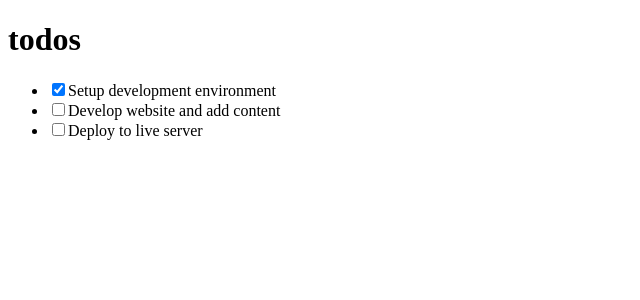
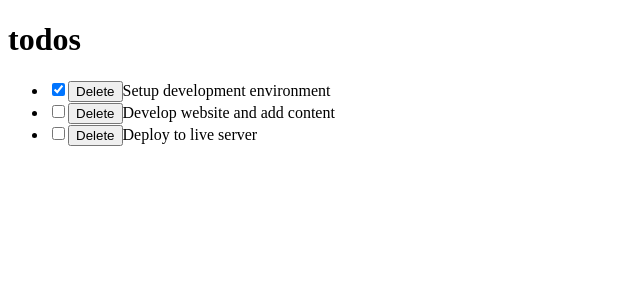
Before and after one commit to Trast00/react-todo-app, a React (Create React App) app: page / in a window 1280 px wide. Shown: the top 300 px of the page, without its empty margins (0-640 px from the left). Built offline with nearby package versions, Linux system fonts and the light colour scheme.

Commit message:
Add delete button feature

```diff
--- a/src/components/TodoContainer.js
+++ b/src/components/TodoContainer.js
@@ -37,11 +37,21 @@ class TodoContainer extends React.Component {
       }
     })
   }
+
+  delTodo = id => {
+    this.setState({
+      todos: [
+        ...this.state.todos.filter(todo => {
+          return todo.id !== id;
+        })
+      ]
+    });
+  };
   render() {
     return (
       <div>
         <Header />
-        <TodosList todos={this.state.todos} handleChangeProps={this.handleChange} />
+        <TodosList todos={this.state.todos} handleChangeProps={this.handleChange} delTodo={this.delTodo} />
       </div>
     );
   }
--- a/src/components/TodoItem.js
+++ b/src/components/TodoItem.js
@@ -4,6 +4,7 @@ function TodoItem(props) {
   return <li>
     <input type="checkbox" checked={props.todo.completed}
     onChange={() => props.handleChangeProps(props.todo.id)}/>
+    <button onClick={() => props.deleteTodoProps(props.todo.id)} >Delete</button>
     {props.todo.title}
   </li>
 }
--- a/src/components/TodosList.js
+++ b/src/components/TodosList.js
@@ -8,7 +8,7 @@ class TodosList extends React.Component {
         {this.props.todos.map(todo => (
           <TodoItem key={todo.id} todo={todo}
           handleChangeProps={this.props.handleChangeProps}
-          deleteTodoProps={this.delTodo} />
+          deleteTodoProps={this.props.delTodo} />
         ))}
       </ul>
     )
```
